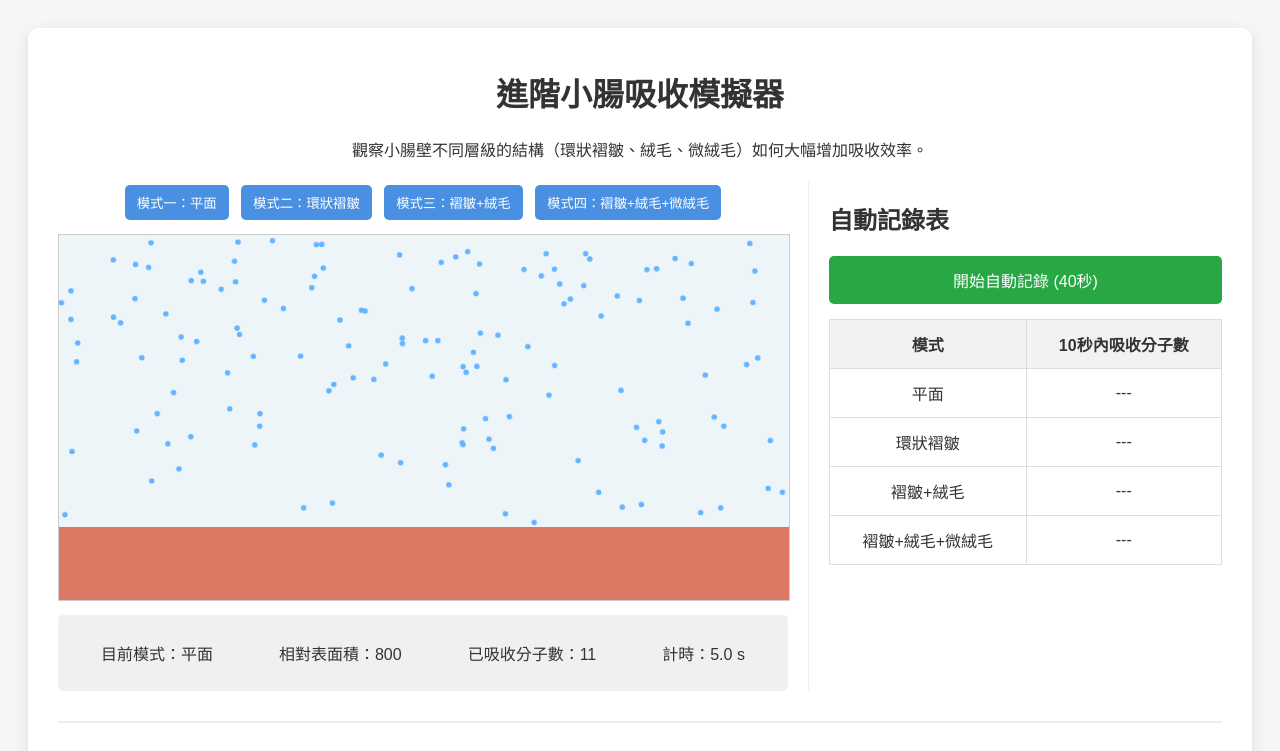
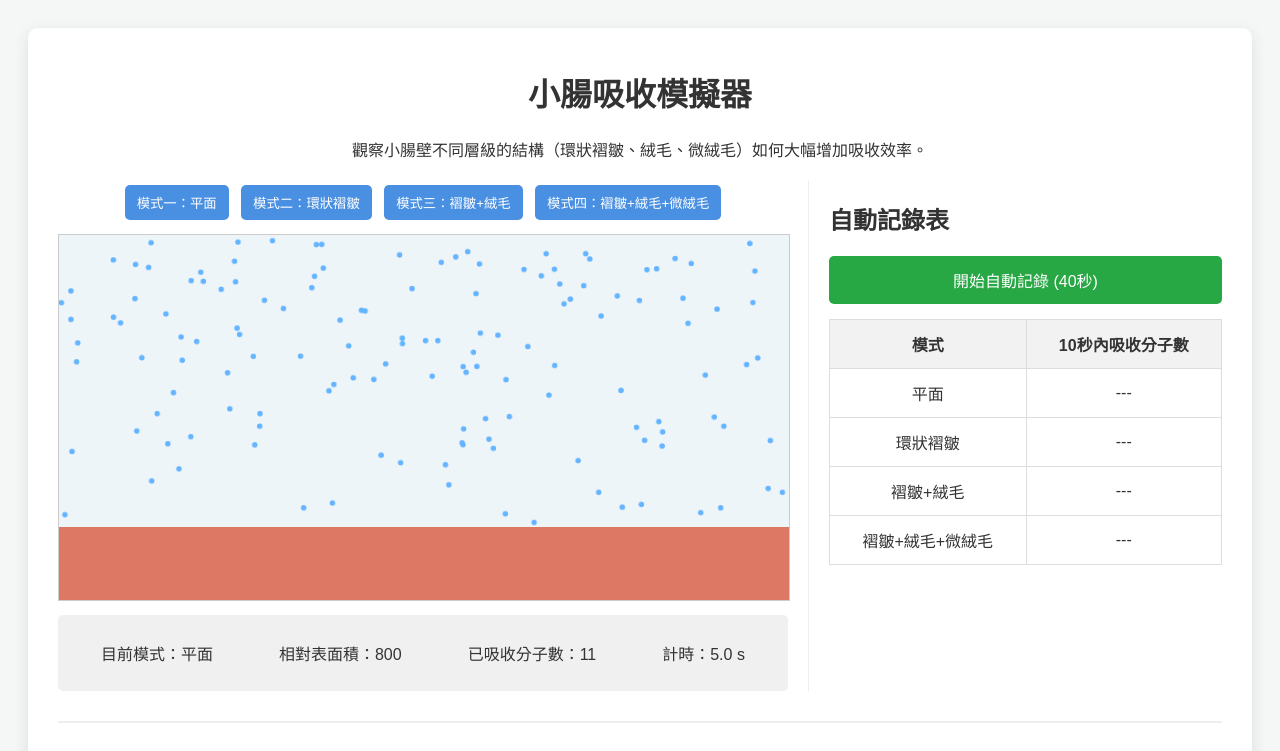
Before and after one commit to browman75/digestion_small_intestine, a plain HTML site: page index.html in a window 1280 px wide. Shown: the top 751 px of the page. Drawn offline with Linux system fonts and the light colour scheme.

Commit message:
Update index.html

```diff
--- a/index.html
+++ b/index.html
@@ -3,13 +3,13 @@
 <head>
     <meta charset="UTF-8">
     <meta name="viewport" content="width=device-width, initial-scale=1.0">
-    <title>進階小腸吸收模擬器</title>
+    <title>小腸吸收模擬器</title>
     <link rel="stylesheet" href="style.css">
 </head>
 <body>
 
     <div class="main-container">
-        <h1>進階小腸吸收模擬器</h1>
+        <h1>小腸吸收模擬器</h1>
         <p>觀察小腸壁不同層級的結構（環狀褶皺、絨毛、微絨毛）如何大幅增加吸收效率。</p>
 
         <div class="content-wrapper">
```
